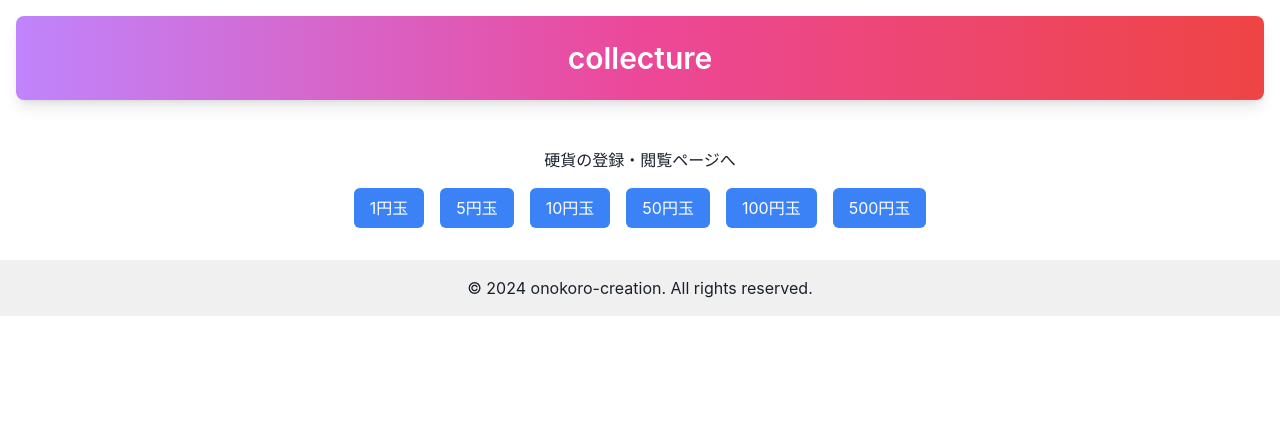
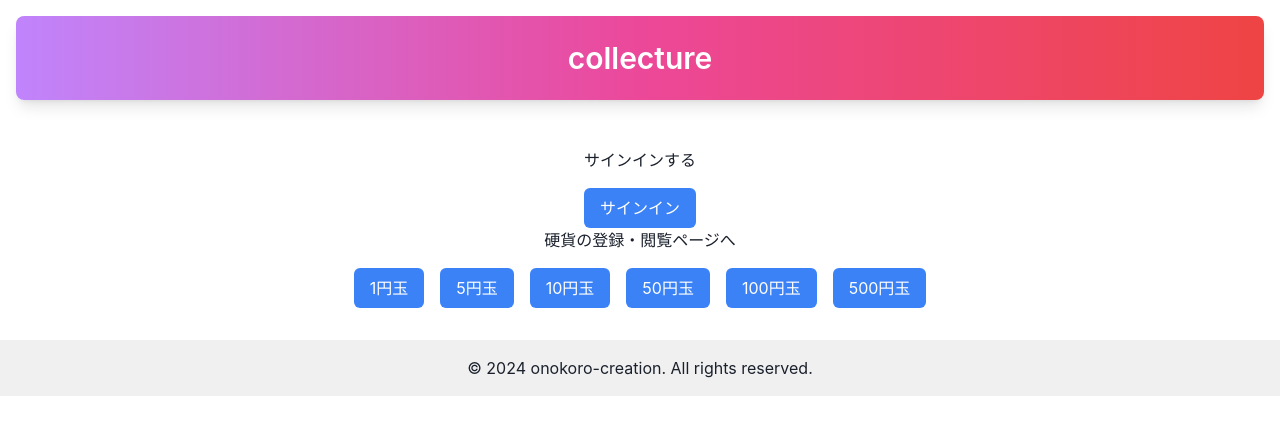
Before and after one commit to onokoro0822/Collecture, a Next.js app: page / in a window 1280 px wide. Shown: the top 434 px of the page. Built offline with nearby package versions, Linux system fonts and the light colour scheme.

Commit message:
Update: Automated commit

```diff
--- a/app/page.tsx
+++ b/app/page.tsx
@@ -7,6 +7,14 @@ const HomePage = () => {
 
   return (
     <div className="p-8">
+      <h1 className="text-center mb-4">サインインする</h1>
+      <div className="flex justify-center">
+        <Link href="/signin">
+          <div className="bg-blue-500 text-white px-4 py-2 rounded-md hover:bg-blue-600">
+            サインイン
+          </div>
+        </Link>
+      </div>
       <h1 className="text-center mb-4">硬貨の登録・閲覧ページへ</h1>
       <div className="flex flex-wrap gap-4 justify-center">
         {coins.map((coin) => (
```
